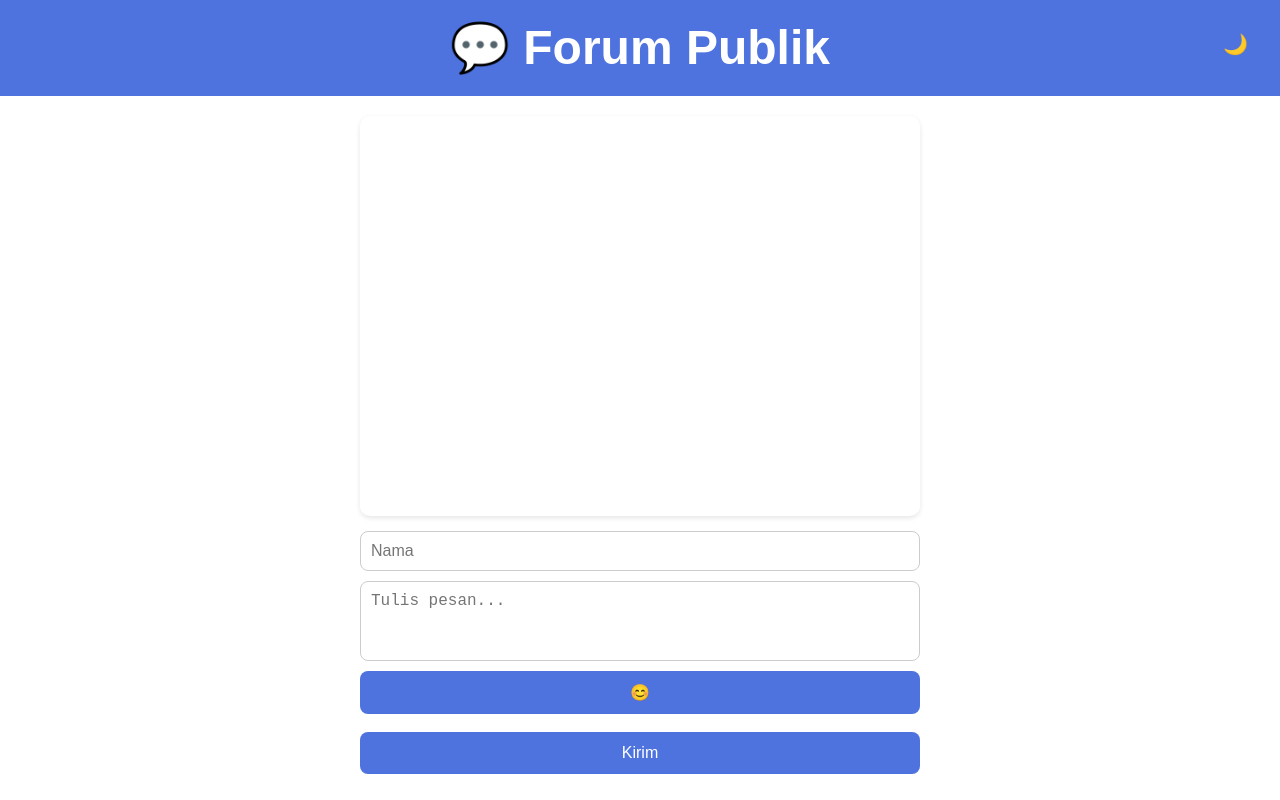
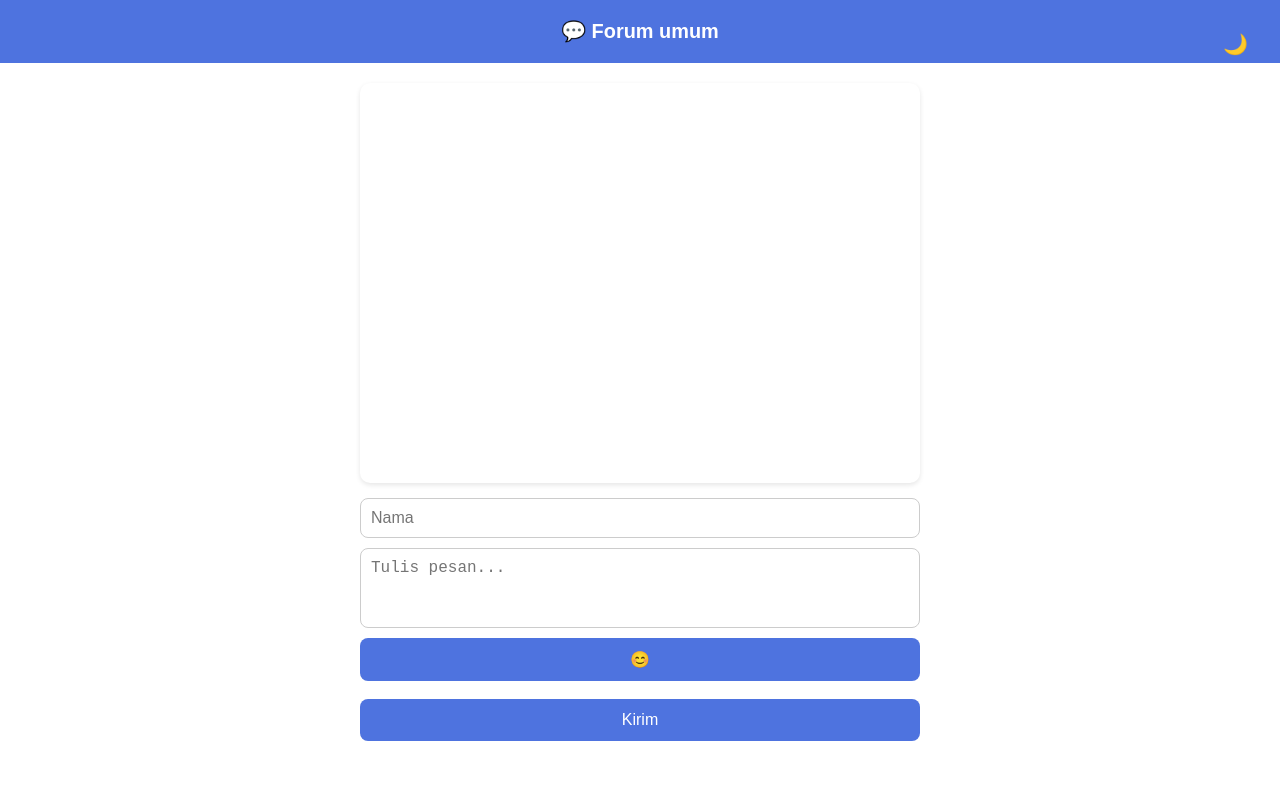
Before and after one commit to marketblastapp/forum-public, a website: page public/index.html in a window 1280 px wide. Drawn offline with Linux system fonts and the light colour scheme; no server answers.

Commit message:
Update index.html

```diff
--- a/public/index.html
+++ b/public/index.html
@@ -8,7 +8,7 @@
 </head>
 <body>
 <header>
-  <h1>💬 Forum Publik</h1>
+  <h5>💬 Forum umum</h5>
   <button id="toggle-theme">🌙</button>
 </header>
 
```
